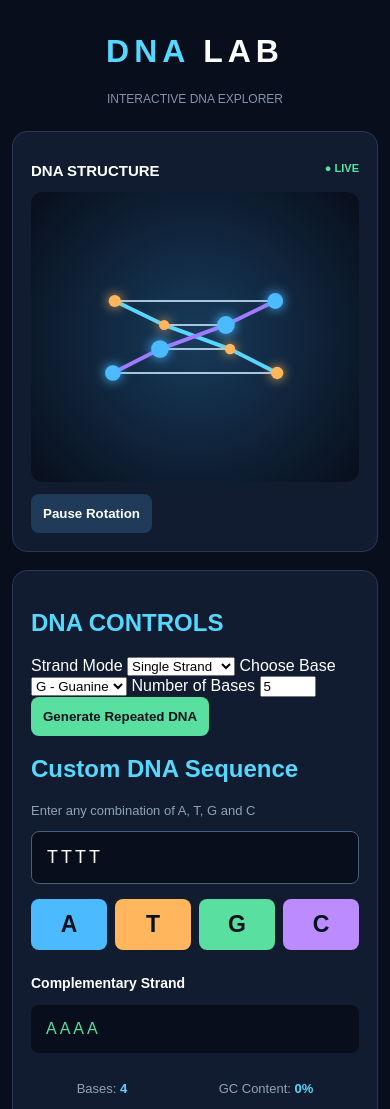
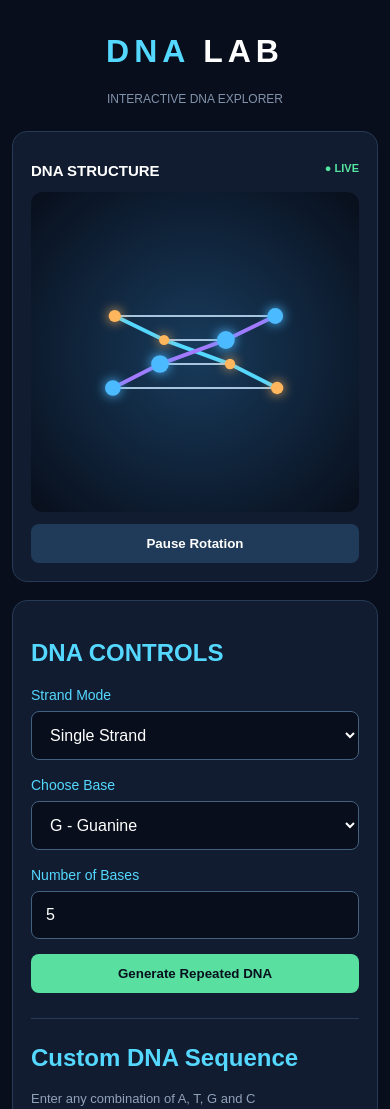
Before and after one commit to frnamshryfy59-creator/DNA-test-, a plain HTML site: page index.html in a window 390 px wide. Shown: the top 1109 px of the page. Drawn offline with Linux system fonts and the light colour scheme.

Commit message:
Refactor CSS styles for layout and design improvements
Adjusted padding, font sizes, and heights for various elements. Removed unused controls section.

```diff
--- a/style.css
+++ b/style.css
@@ -5,7 +5,7 @@
 
 body {
   margin: 0;
-  padding: 20px;
+  padding: 18px;
   background: #080e1b;
   color: white;
   font-family: Arial, sans-serif;
@@ -35,7 +35,8 @@ main {
   margin: auto;
 }
 
-.viewer-card, .editor {
+.viewer-card,
+.editor {
   background: #111c30;
   border: 1px solid #263a55;
   border-radius: 15px;
@@ -55,7 +56,7 @@ main {
 
 #dnaCanvas {
   width: 100%;
-  height: 330px;
+  height: 350px;
   display: block;
   background: radial-gradient(circle, #183b5c, #080e1b);
   border-radius: 12px;
@@ -74,6 +75,7 @@ button {
   margin-top: 12px;
   background: #203b59;
   color: white;
+  width: 100%;
 }
 
 .editor h2 {
@@ -85,14 +87,25 @@ button {
   font-size: 13px;
 }
 
-#sequenceInput {
+.editor label {
+  display: block;
+  margin: 17px 0 8px;
+  color: #55d8ff;
+  font-size: 14px;
+}
+
+.editor input,
+.editor select {
   width: 100%;
-  padding: 15px;
+  padding: 14px;
   background: #080e1b;
   color: white;
   border: 1px solid #42617e;
   border-radius: 8px;
-  font-size: 18px;
+  font-size: 16px;
+}
+
+#sequenceInput {
   letter-spacing: 3px;
   text-transform: uppercase;
 }
@@ -105,7 +118,7 @@ button {
 }
 
 .buttons button {
-  font-size: 23px;
+  font-size: 22px;
   color: #07111d;
 }
 
@@ -125,8 +138,20 @@ button {
   background: #bc8cff;
 }
 
+#generateButton {
+  margin-top: 15px;
+  width: 100%;
+  background: #59dfa0;
+  color: #07111d;
+}
+
+.divider {
+  height: 1px;
+  background: #263a55;
+  margin: 25px 0;
+}
+
 .editor h3 {
-  margin-top: 25px;
   font-size: 14px;
 }
 
@@ -142,6 +167,7 @@ button {
 .stats {
   display: flex;
   justify-content: space-around;
+  flex-wrap: wrap;
   margin: 15px 0;
 }
 
@@ -168,31 +194,6 @@ footer {
   }
 
   #dnaCanvas {
-    height: 290px;
+    height: 320px;
   }
 }
-.controls {
-  display: grid;
-  gap: 10px;
-  margin-top: 20px;
-}
-
-.controls label {
-  color: #55d8ff;
-  font-size: 14px;
-}
-
-.controls select,
-.controls input {
-  padding: 12px;
-  background: #080e1b;
-  color: white;
-  border: 1px solid #42617e;
-  border-radius: 8px;
-  font-size: 16px;
-}
-
-#generateButton {
-  background: #59dfa0;
-  color: #07111d;
-}
```
